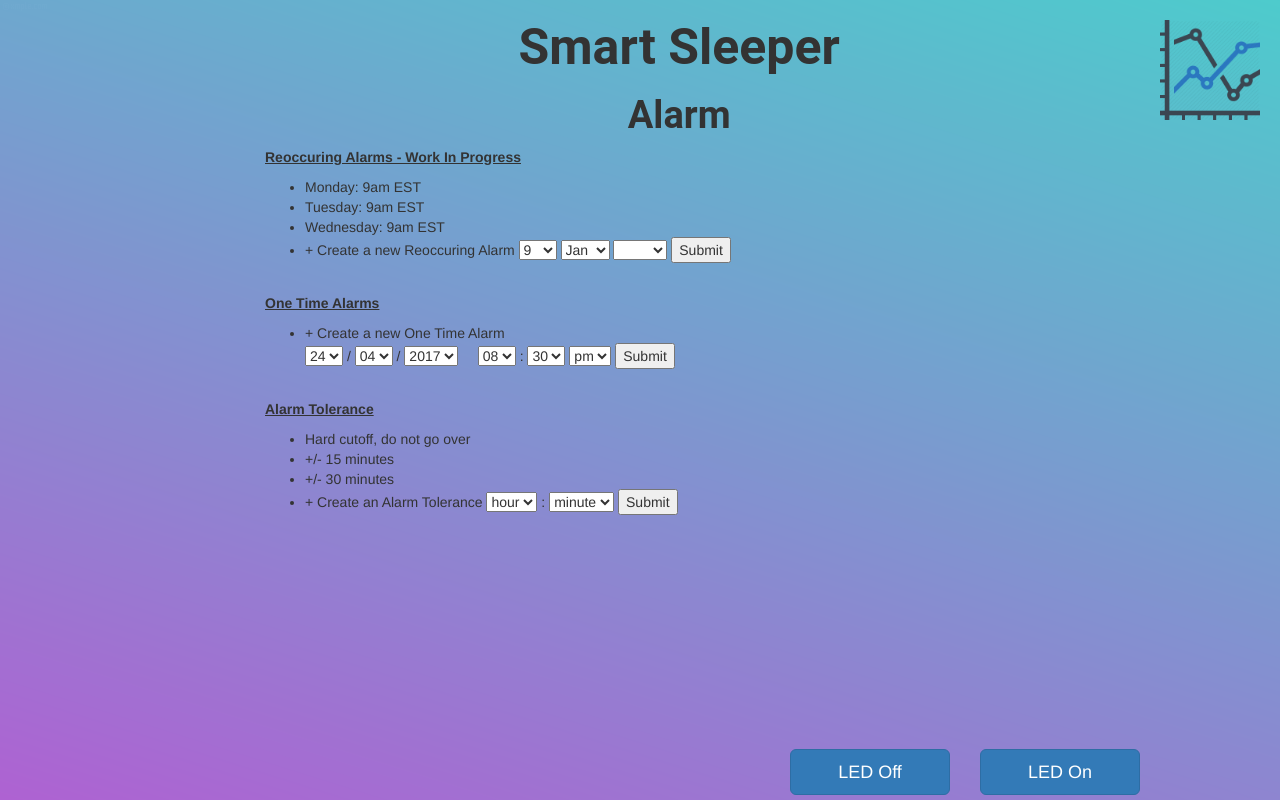
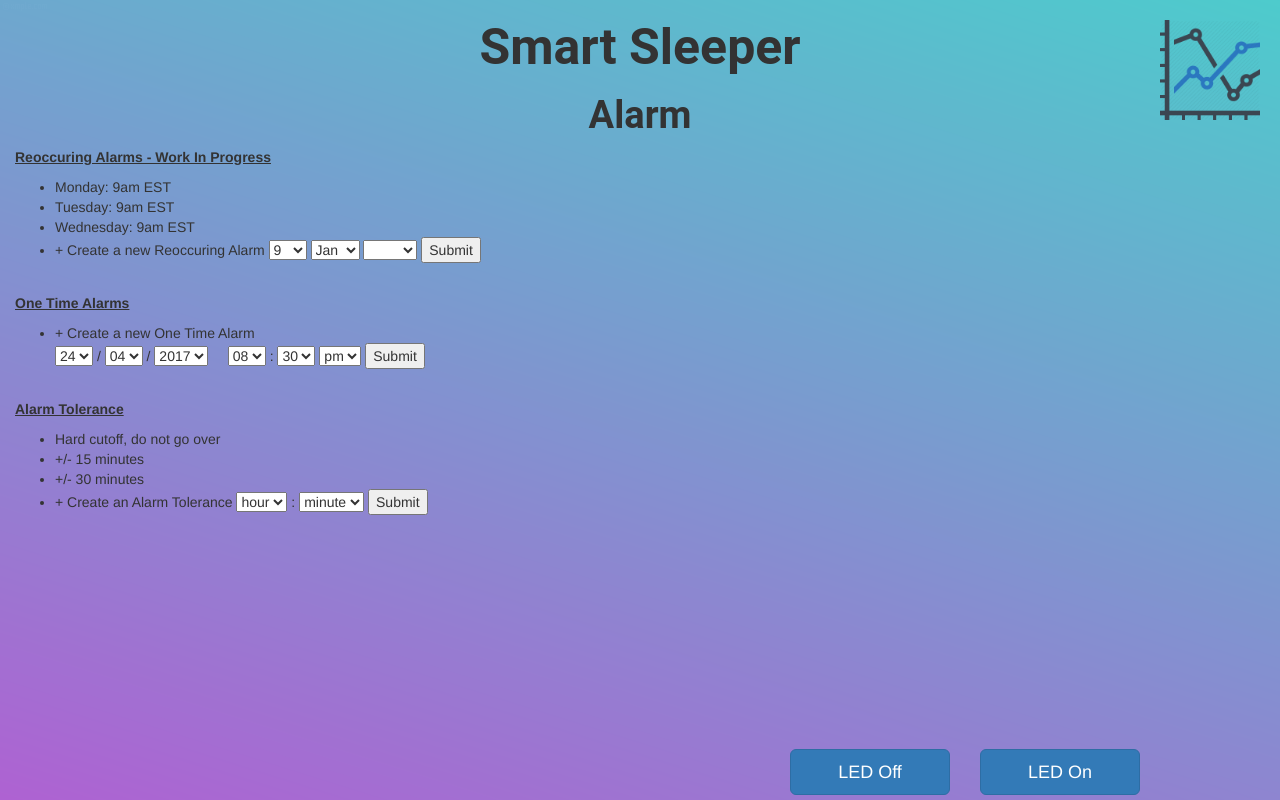
Before and after one commit to Pglinsman/SmartSleeper, a Django app: page /alarm in a window 1280 px wide. Run offline with Django 3.2, Linux system fonts and the light colour scheme; data that the repository does not hold is empty; parts of the project's set-up code (start-up, migrations or seed data) failed here and were passed over; some libraries are stand-ins or nearby versions.

Commit message:
Fixed alarm page again

```diff
--- a/SmartSleeperApp/templates/SmartSleeperApp/alarm.html
+++ b/SmartSleeperApp/templates/SmartSleeperApp/alarm.html
@@ -37,7 +37,6 @@
 <body>
 
 
-    <div id="wrapper" class="toggled">
     <a href="{% url 'analytics' %}" class="button-clean" ><img src="../../static/images/LineGraphButton.png" style="position: absolute;
                         top: 20px; right: 20px; width:100px; height: auto;"> </a>
 
@@ -46,7 +45,7 @@
         <!-- Page Content -->
             <div class="container-fluid">
                 <div class="row">
-                    <div class="col-lg-10">
+                    <div class="col-lg-12">
                         <h1><center>Smart Sleeper</center></h1>
                         <h2><center><b>Alarm</b></center></h2>
                         <p><b><u>Reoccuring Alarms - Work In Progress</u></b></p>
@@ -142,7 +141,6 @@
             </div>
         <!-- /#page-content-wrapper -->
 
-    </div>
 
     <!-- Buttons -->
     <div style="position: absolute; bottom: 5px;" class="container">
```
